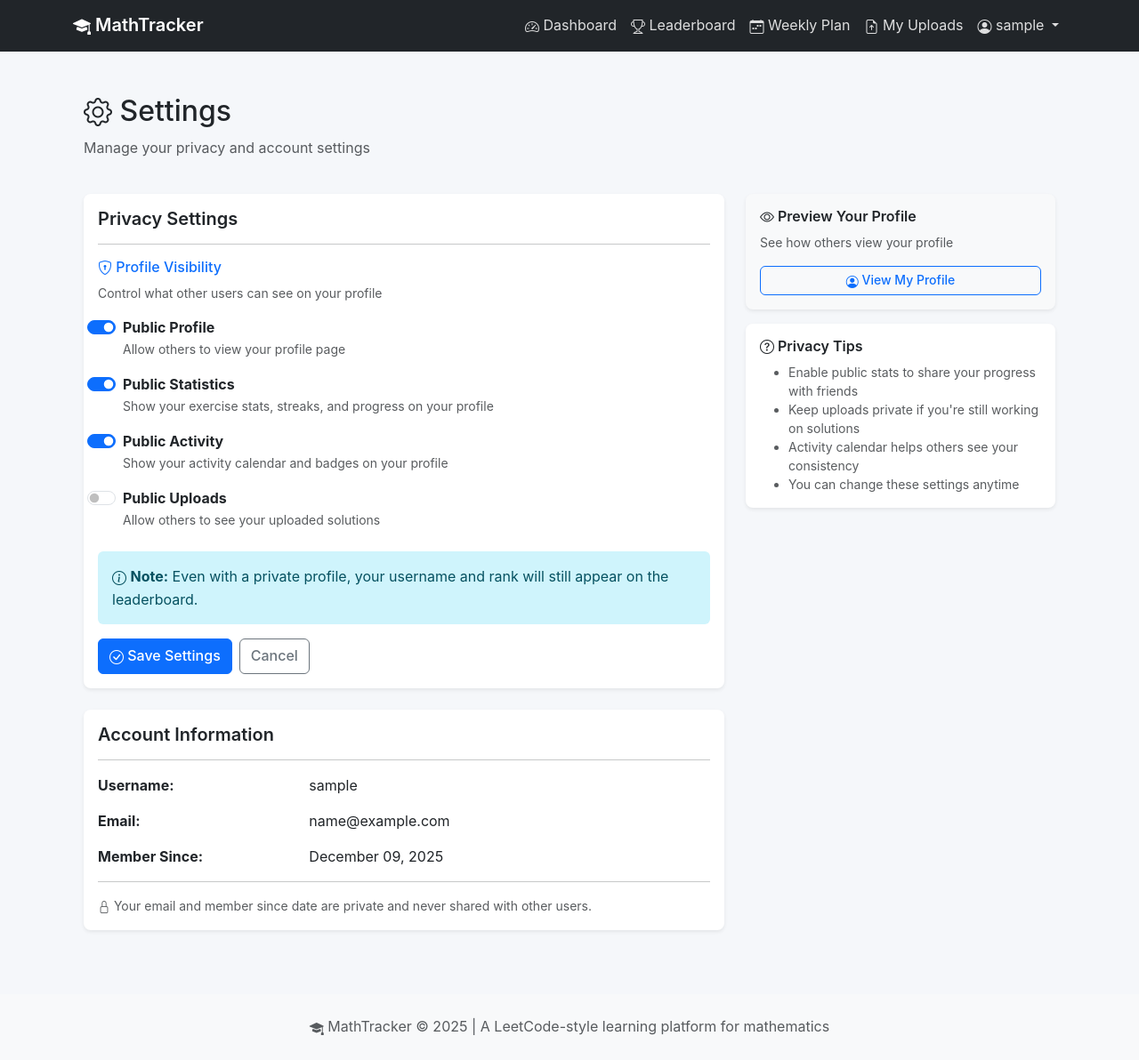
After one commit to flairysky/playground, a Flask app: page /settings in a window 1280 px wide. The commit adds this page. Shown: the whole page at 89% size. Run offline with Flask 3, Linux system fonts and the light colour scheme; the visitor is signed in with stand-in values (Sample User, id 1).

Commit message:
Add user profile and settings pages with privacy options

```diff
--- a/app.py
+++ b/app.py
@@ -581,6 +581,114 @@ def create_app(config_class=Config):
 
         return render_template('my_uploads.html', uploads=uploads_list)
 
+    @app.route('/profile/<username>')
+    @login_required
+    def user_profile(username):
+        """View user profile page."""
+        from datetime import datetime, timedelta
+
+        user = User.query.filter_by(username=username).first_or_404()
+
+        # Check if profile is public or if viewing own profile
+        if not user.public_profile and user.id != current_user.id:
+            flash('This profile is private.', 'warning')
+            return redirect(url_for('dashboard'))
+
+        # Get user stats if public or own profile
+        stats_visible = user.public_stats or user.id == current_user.id
+        activity_visible = user.public_activity or user.id == current_user.id
+        uploads_visible = user.public_uploads or user.id == current_user.id
+
+        user_data = {
+            'username': user.username,
+            'date_joined': user.date_joined,
+            'stats_visible': stats_visible,
+            'activity_visible': activity_visible,
+            'uploads_visible': uploads_visible
+        }
+
+        if stats_visible:
+            # Calculate statistics
+            today = datetime.now().date()
+            week_start = today - timedelta(days=today.weekday())
+            month_start = today.replace(day=1)
+            year_start = today.replace(month=1, day=1)
+
+            week_submissions = Submission.query.filter(
+                Submission.user_id == user.id,
+                Submission.created_at >= week_start
+            ).count()
+
+            month_submissions = Submission.query.filter(
+                Submission.user_id == user.id,
+                Submission.created_at >= month_start
+            ).count()
+
+            year_submissions = Submission.query.filter(
+                Submission.user_id == user.id,
+                Submission.created_at >= year_start
+            ).count()
+
+            # Calculate weekly average
+            weeks_active = max(1, (datetime.now().date() - user.date_joined.date()).days // 7)
+            total_exercises = user.get_total_exercises_completed()
+            weekly_average = round(total_exercises / weeks_active, 1)
+
+            user_data['stats'] = {
+                'total_exercises': total_exercises,
+                'streak_days': user.streak_days,
+                'longest_streak': user.longest_streak,
+                'week': week_submissions,
+                'month': month_submissions,
+                'year': year_submissions,
+                'weekly_average': weekly_average
+            }
+
+        if activity_visible:
+            # Get activity calendar
+            user_data['activity_calendar'] = get_activity_calendar(user)
+
+            # Get badges
+            user_data['badges'] = get_user_badges(user)
+
+        if uploads_visible:
+            # Get user uploads
+            submissions = Submission.query.filter_by(user_id=user.id)\
+                .join(Exercise).join(Chapter).join(Book)\
+                .order_by(Submission.created_at.desc()).all()
+
+            uploads = {}
+            for sub in submissions:
+                if sub.filename not in uploads:
+                    uploads[sub.filename] = {
+                        'filename': sub.filename,
+                        'created_at': sub.created_at,
+                        'book': sub.exercise.chapter.book.title,
+                        'exercises': []
+                    }
+                uploads[sub.filename]['exercises'].append(sub.exercise)
+
+            user_data['uploads'] = sorted(uploads.values(), key=lambda x: x['created_at'], reverse=True)
+
+        return render_template('profile.html', user=user_data, profile_user=user, is_own_profile=(user.id == current_user.id))
+
+    @app.route('/settings', methods=['GET', 'POST'])
+    @login_required
+    def settings():
+        """User settings page."""
+        if request.method == 'POST':
+            # Update privacy settings
+            current_user.public_profile = 'public_profile' in request.form
+            current_user.public_stats = 'public_stats' in request.form
+            current_user.public_uploads = 'public_uploads' in request.form
+            current_user.public_activity = 'public_activity' in request.form
+
+            db.session.commit()
+            flash('Settings updated successfully!', 'success')
+            return redirect(url_for('settings'))
+
+        return render_template('settings.html')
+
     return app
 
 
--- a/models.py
+++ b/models.py
@@ -18,6 +18,12 @@ class User(UserMixin, db.Model):
     last_login = db.Column(db.DateTime)
     streak_days = db.Column(db.Integer, default=0)
     longest_streak = db.Column(db.Integer, default=0)
+
+    # Privacy settings
+    public_profile = db.Column(db.Boolean, default=True)
+    public_stats = db.Column(db.Boolean, default=True)
+    public_uploads = db.Column(db.Boolean, default=False)
+    public_activity = db.Column(db.Boolean, default=True)
 
     # Relationships
     submissions = db.relationship('Submission', backref='user', lazy='dynamic', cascade='all, delete-orphan')
--- a/templates/base.html
+++ b/templates/base.html
@@ -57,6 +57,13 @@
                                     <strong>{{ current_user.username }}</strong>
                                 </span></li>
                                 <li><hr class="dropdown-divider"></li>
+                                <li><a class="dropdown-item" href="{{ url_for('user_profile', username=current_user.username) }}">
+                                    <i class="bi bi-person"></i> My Profile
+                                </a></li>
+                                <li><a class="dropdown-item" href="{{ url_for('settings') }}">
+                                    <i class="bi bi-gear"></i> Settings
+                                </a></li>
+                                <li><hr class="dropdown-divider"></li>
                                 <li><a class="dropdown-item" href="{{ url_for('logout') }}">
                                     <i class="bi bi-box-arrow-right"></i> Logout
                                 </a></li>
--- a/templates/leaderboard.html
+++ b/templates/leaderboard.html
@@ -83,7 +83,9 @@
                                     {% endif %}
                                 </td>
                                 <td>
-                                    <strong>{{ entry.user.username }}</strong>
+                                    <a href="{{ url_for('user_profile', username=entry.user.username) }}" class="text-decoration-none">
+                                        <strong>{{ entry.user.username }}</strong>
+                                    </a>
                                     {% if entry.user.id == current_user.id %}
                                         <span class="badge bg-info">You</span>
                                     {% endif %}
--- /dev/null
+++ b/templates/settings.html
@@ -0,0 +1,130 @@
+{% extends "base.html" %}
+
+{% block title %}Settings{% endblock %}
+
+{% block content %}
+<div class="container mt-4">
+    <div class="row mb-4">
+        <div class="col-12">
+            <h2><i class="bi bi-gear"></i> Settings</h2>
+            <p class="text-muted">Manage your privacy and account settings</p>
+        </div>
+    </div>
+
+    <div class="row">
+        <div class="col-lg-8">
+            <div class="card shadow-sm">
+                <div class="card-body">
+                    <h5 class="card-title">Privacy Settings</h5>
+                    <hr>
+                    <form method="POST">
+                        <div class="mb-4">
+                            <h6 class="text-primary"><i class="bi bi-shield-lock"></i> Profile Visibility</h6>
+                            <p class="text-muted small">Control what other users can see on your profile</p>
+
+                            <div class="form-check form-switch mb-3">
+                                <input class="form-check-input" type="checkbox" id="public_profile" name="public_profile"
+                                       {% if current_user.public_profile %}checked{% endif %}>
+                                <label class="form-check-label" for="public_profile">
+                                    <strong>Public Profile</strong>
+                                    <br>
+                                    <small class="text-muted">Allow others to view your profile page</small>
+                                </label>
+                            </div>
+
+                            <div class="form-check form-switch mb-3">
+                                <input class="form-check-input" type="checkbox" id="public_stats" name="public_stats"
+                                       {% if current_user.public_stats %}checked{% endif %}>
+                                <label class="form-check-label" for="public_stats">
+                                    <strong>Public Statistics</strong>
+                                    <br>
+                                    <small class="text-muted">Show your exercise stats, streaks, and progress on your profile</small>
+                                </label>
+                            </div>
+
+                            <div class="form-check form-switch mb-3">
+                                <input class="form-check-input" type="checkbox" id="public_activity" name="public_activity"
+                                       {% if current_user.public_activity %}checked{% endif %}>
+                                <label class="form-check-label" for="public_activity">
+                                    <strong>Public Activity</strong>
+                                    <br>
+                                    <small class="text-muted">Show your activity calendar and badges on your profile</small>
+                                </label>
+                            </div>
+
+                            <div class="form-check form-switch mb-3">
+                                <input class="form-check-input" type="checkbox" id="public_uploads" name="public_uploads"
+                                       {% if current_user.public_uploads %}checked{% endif %}>
+                                <label class="form-check-label" for="public_uploads">
+                                    <strong>Public Uploads</strong>
+                                    <br>
+                                    <small class="text-muted">Allow others to see your uploaded solutions</small>
+                                </label>
+                            </div>
+                        </div>
+
+                        <div class="alert alert-info">
+                            <i class="bi bi-info-circle"></i>
+                            <strong>Note:</strong> Even with a private profile, your username and rank will still appear on the leaderboard.
+                        </div>
+
+                        <div class="d-flex gap-2">
+                            <button type="submit" class="btn btn-primary">
+                                <i class="bi bi-check-circle"></i> Save Settings
+                            </button>
+                            <a href="{{ url_for('dashboard') }}" class="btn btn-outline-secondary">Cancel</a>
+                        </div>
+                    </form>
+                </div>
+            </div>
+
+            <div class="card shadow-sm mt-4">
+                <div class="card-body">
+                    <h5 class="card-title">Account Information</h5>
+                    <hr>
+                    <div class="row mb-3">
+                        <div class="col-sm-4"><strong>Username:</strong></div>
+                        <div class="col-sm-8">{{ current_user.username }}</div>
+                    </div>
+                    <div class="row mb-3">
+                        <div class="col-sm-4"><strong>Email:</strong></div>
+                        <div class="col-sm-8">{{ current_user.email }}</div>
+                    </div>
+                    <div class="row">
+                        <div class="col-sm-4"><strong>Member Since:</strong></div>
+                        <div class="col-sm-8">{{ current_user.date_joined.strftime('%B %d, %Y') }}</div>
+                    </div>
+                    <hr>
+                    <p class="text-muted small mb-0">
+                        <i class="bi bi-lock"></i> Your email and member since date are private and never shared with other users.
+                    </p>
+                </div>
+            </div>
+        </div>
+
+        <div class="col-lg-4 mt-4 mt-lg-0">
+            <div class="card shadow-sm bg-light">
+                <div class="card-body">
+                    <h6 class="card-title"><i class="bi bi-eye"></i> Preview Your Profile</h6>
+                    <p class="small text-muted">See how others view your profile</p>
+                    <a href="{{ url_for('user_profile', username=current_user.username) }}" class="btn btn-outline-primary btn-sm w-100">
+                        <i class="bi bi-person-circle"></i> View My Profile
+                    </a>
+                </div>
+            </div>
+
+            <div class="card shadow-sm mt-3">
+                <div class="card-body">
+                    <h6 class="card-title"><i class="bi bi-question-circle"></i> Privacy Tips</h6>
+                    <ul class="small text-muted mb-0">
+                        <li>Enable public stats to share your progress with friends</li>
+                        <li>Keep uploads private if you're still working on solutions</li>
+                        <li>Activity calendar helps others see your consistency</li>
+                        <li>You can change these settings anytime</li>
+                    </ul>
+                </div>
+            </div>
+        </div>
+    </div>
+</div>
+{% endblock %}
```
Also changed, not shown: migrate_privacy.py (added, +38 -0 lines), templates/profile.html (added, +203 -0 lines).
